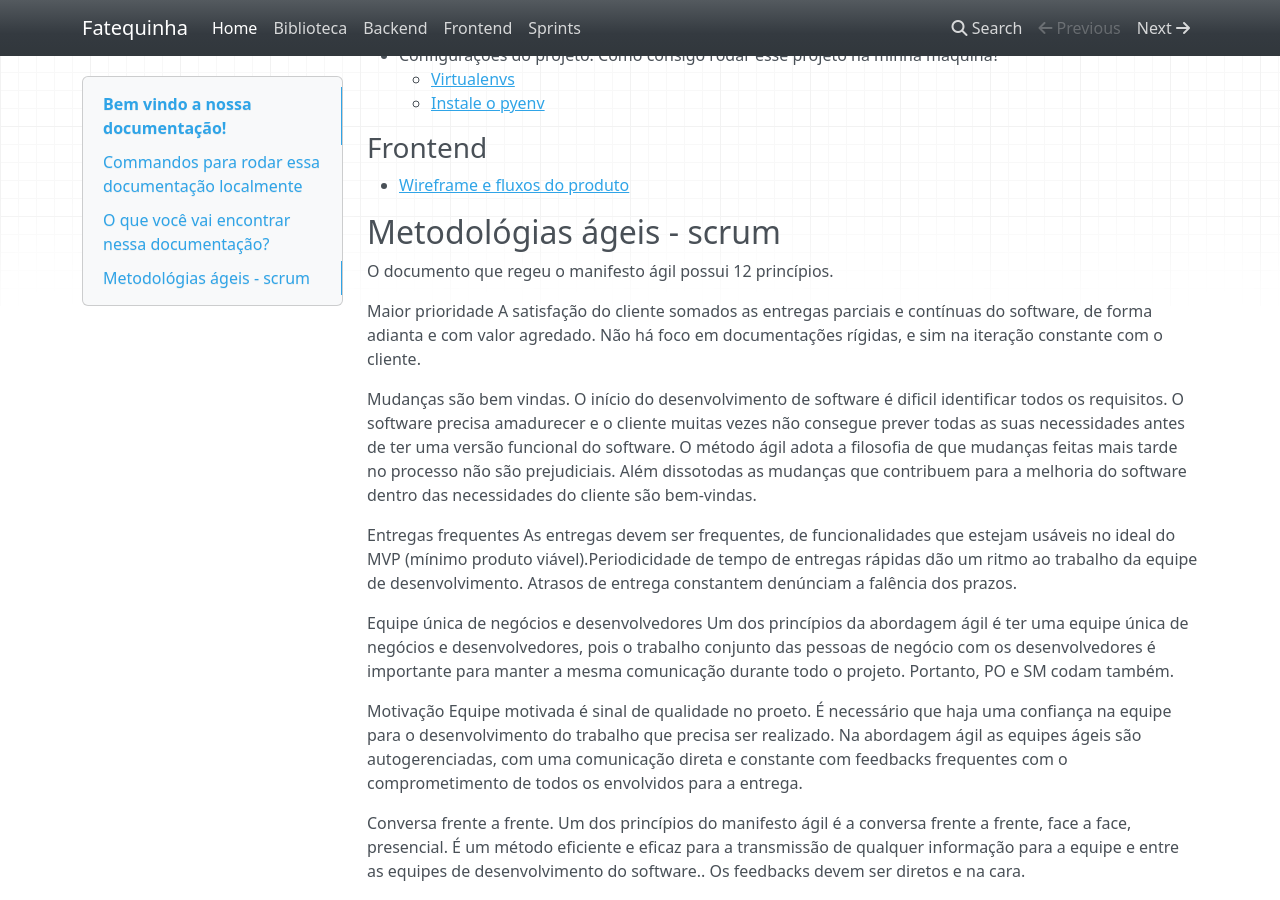
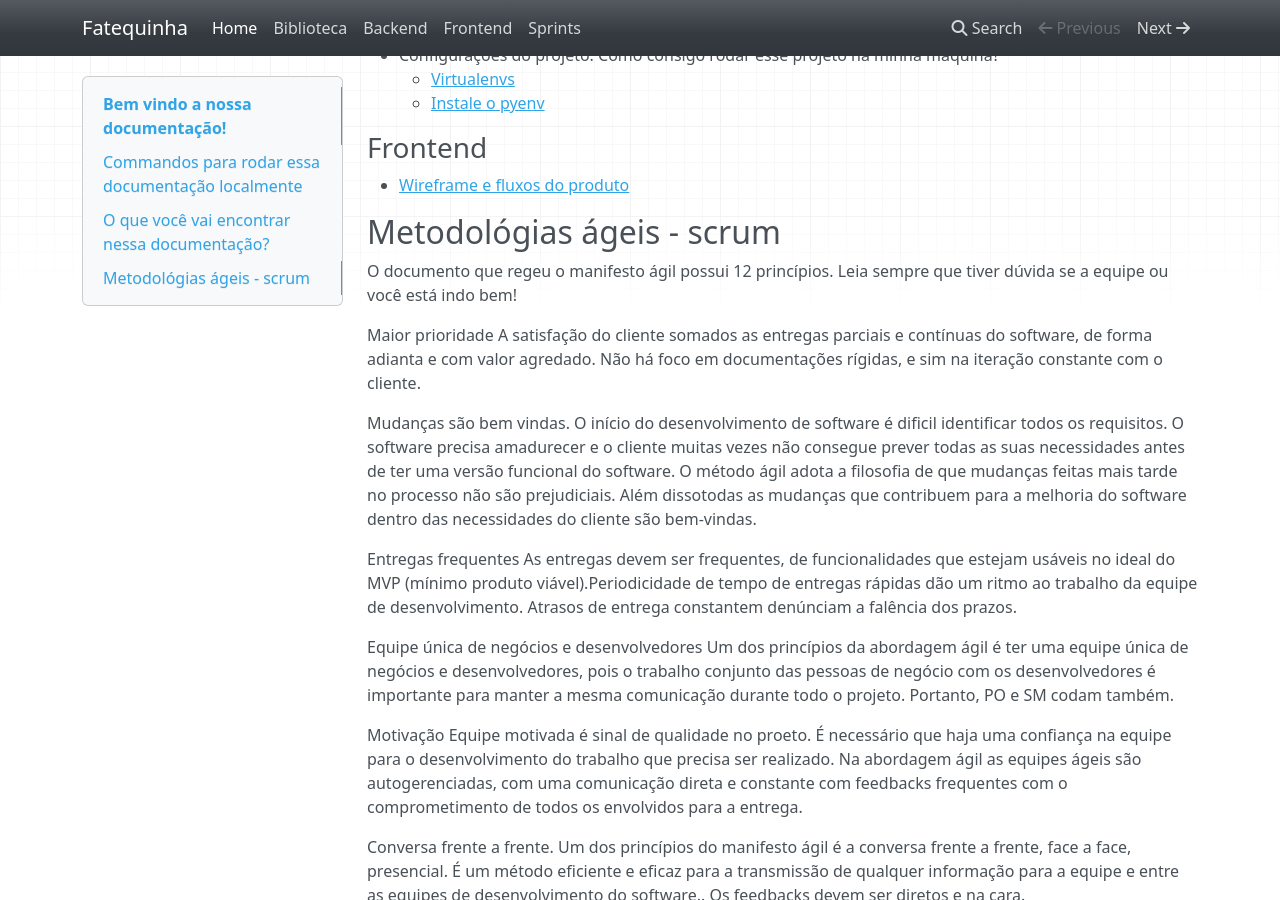
Before and after one commit to c137santos/FATEC-API-1S-DOCUMENTS, an MkDocs documentation site: the page built from docs/index.md, in a window 1280 px wide and 900 px high, scrolled down 512 px. Built offline with MkDocs 1.6.1, drawn with Linux system fonts in a browser that asks for light colours; nearby versions of some CDN libraries.

Commit message:
mini fix

```diff
--- a/docs/index.md
+++ b/docs/index.md
@@ -27,7 +27,7 @@ Para visitar como ela funciona, você pode visitar essa doc!
 
 ## Metodológias ágeis - scrum
 
-O documento que regeu o manifesto ágil possui 12 princípios.
+O documento que regeu o manifesto ágil possui 12 princípios. Leia sempre que tiver dúvida se a equipe ou você está indo bem!
 
 Maior prioridade A satisfação do cliente somados as entregas parciais e contínuas do software, de forma adianta e com valor agredado. Não há foco em documentações rígidas, e sim na iteração constante com o cliente.
 
```
